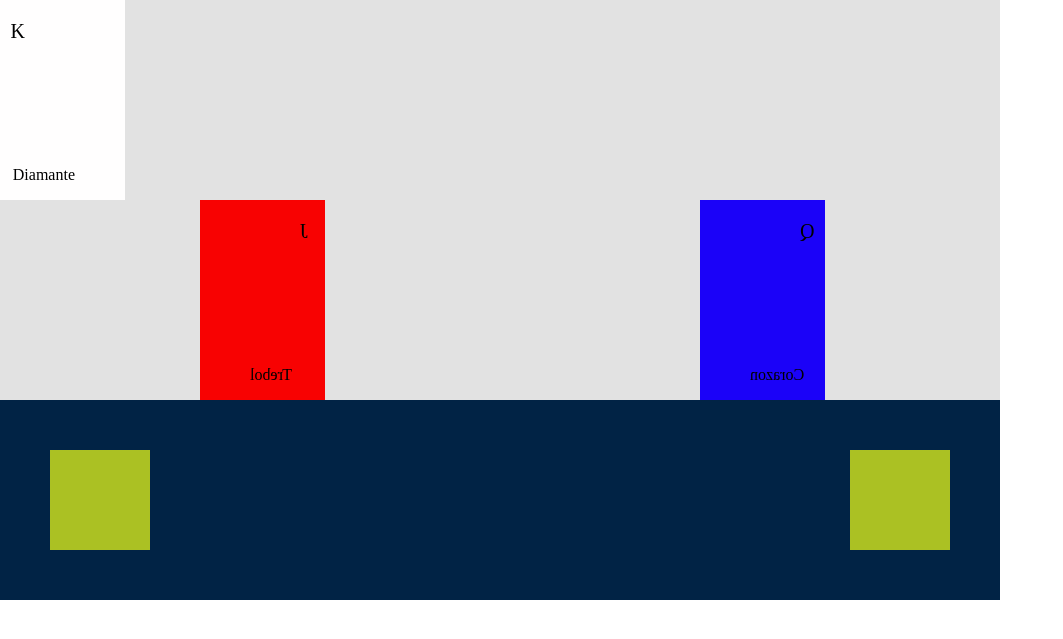
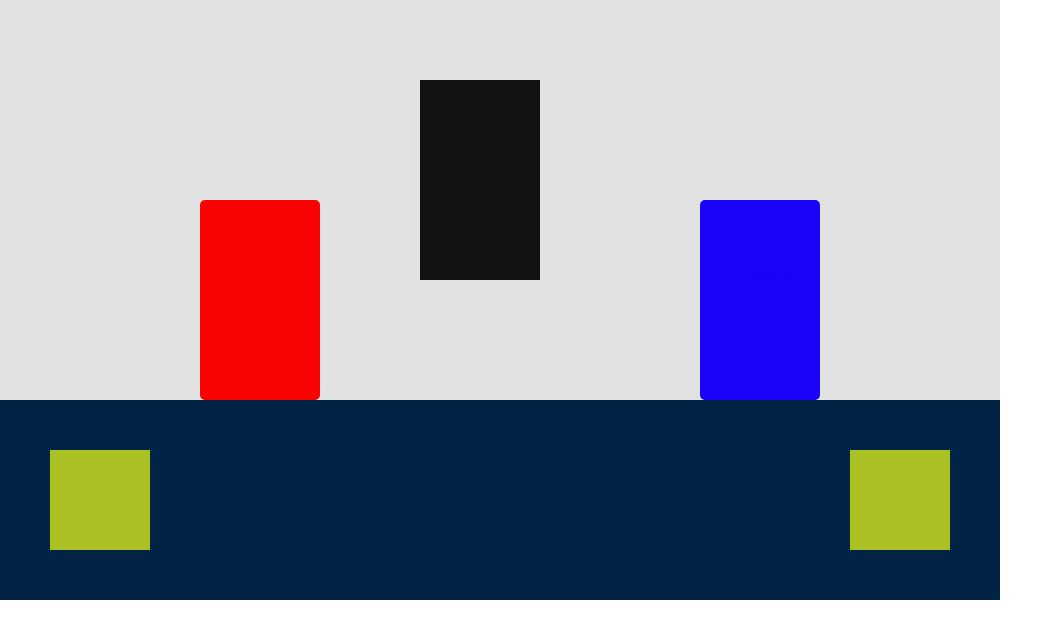
Before and after one commit to Raulencio/games, a PHP site: page /cajarena.html in a window 1280 px wide. Shown: the top 639 px of the page, without its empty margins (0-1063 px from the left). Run offline with PHP 8.4, Linux system fonts and the light colour scheme.

Commit message:
Add files via upload

```diff
--- a/css/segundo.css
+++ b/css/segundo.css
@@ -1,46 +1,75 @@
 .dexp0{
     background-color: #121213;
-    width:125px;
+    width:120px;
+    height:200px;
+    position:absolute;
+    top:80px;
+    left:420px;
+    transition:all 1s;z-index:10;
+    }
+.dexp1{
+background-color: #f80202;
+width:120px;
 height:200px;
 position:absolute;
 top:0px;
 left:0px;
-    transition:all 0.5s;z-index:10;
+transition:all 1s;z-index:10;
+border-radius: 5px;
 }
-.dexp1{
+.adentro1{
+    width:60px;
+    height:120px;
+    position:absolute;
+    top:40px;
+    left:30px;
     background-color: #f80202;
-width:125px;
+    border-radius: 5px;
+}
+.adentro2{
+    width:60px;
+    height:120px;
+    position:absolute;
+    top:40px;
+    left:30px;
+    background-color: #1b02f8;
+    border-radius: 5px;
+}
+.dexp2>p{
+    color: #1b02f8;
+}
+.dexp2{
+    background-color: #1b02f8;
+    width:120px;
     height:200px;
     position:absolute;
     top:0px;
     left:0px;
-transition:all 0.5s;z-index:10;
+    transition:all 1s;z-index:10;
+    border-radius: 5px;
     }
-.dexp2{
-    background-color: #1b02f8;
-    width:125px;
-    height:200px;
-    position:absolute;
-    top:0px;
-    left:0px;
-    transition:all 0.5s;z-index:10;
-    }
-.ddos>div:hover{
-    transform:scale(-1,1);
-    background-color: rgb(255, 254, 254);
-}
+    .dexp1>p{
+        color: #f80202;}
 .esquinita{
     position:absolute;
     top:0px;
     left:100px;
-    color:black;
+    color:#121213;
     transform:scale(-1,1);
     font-size:20px;
 }
 .abajito{
     position:absolute;
-    top:150px;
+    top:50px;
     left:50px;
-    color:black;
+    color:#121213;
     transform:scale(-1,1);
 }
+.esquinitabajito{
+    position:absolute;
+    color:#121213;
+    transform:scale(1,-1);
+    top:120px;
+    left:10px;
+    font-size:20px;
+}
```
Lines whose indentation alone changed are shown as unchanged.
